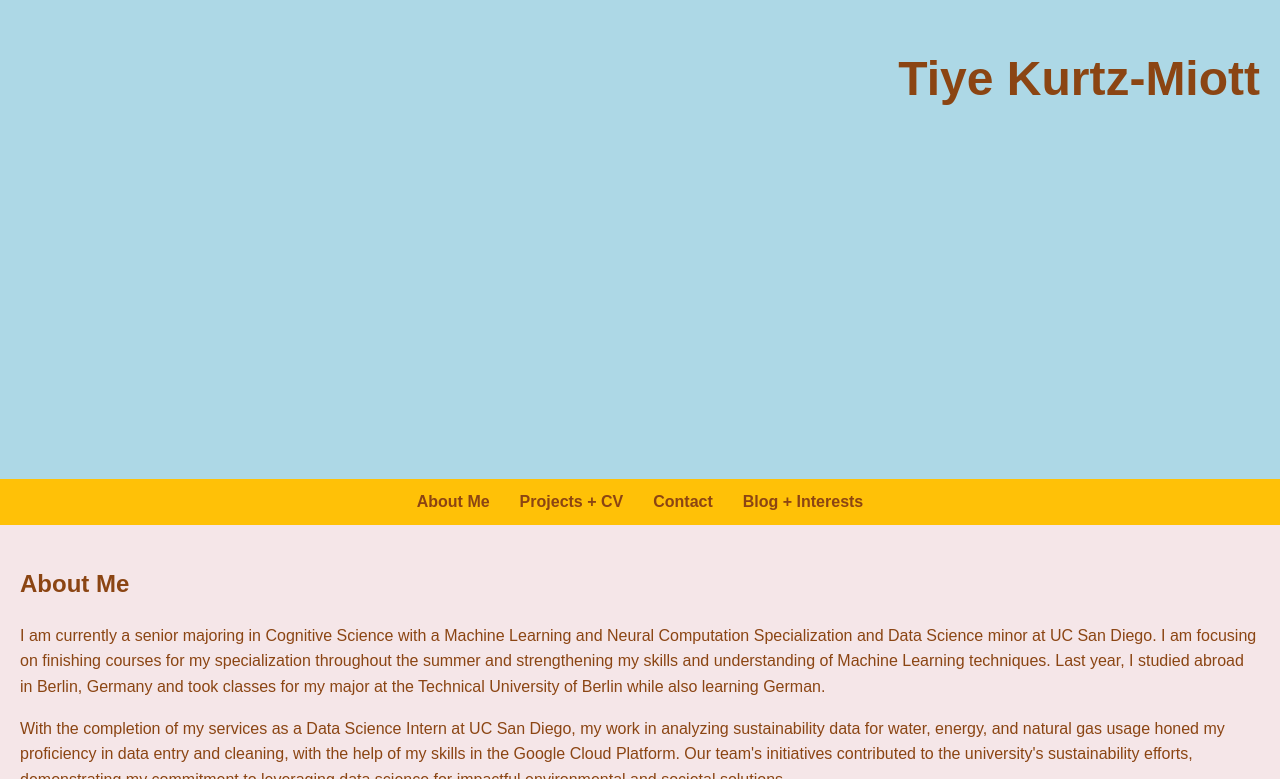
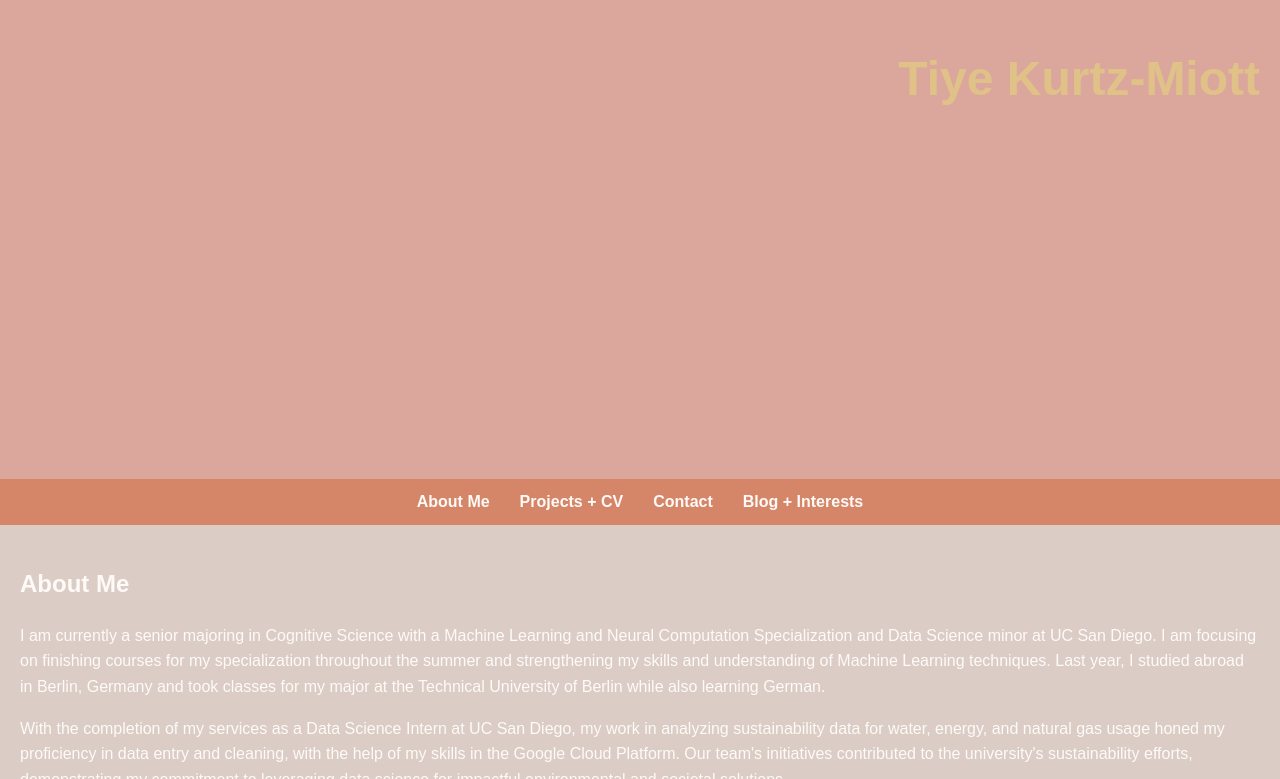
Before and after one commit to tiyeAKM/tiye.kurtz-miott, a plain HTML site: page index.html in a window 1280 px wide. Shown: the part 321-1100 px from the top of the page. Drawn offline with Linux system fonts and the light colour scheme.

Commit message:
Modified Tester

```diff
--- a/index.html
+++ b/index.html
@@ -10,11 +10,11 @@
             line-height: 1.6;
             margin: 0;
             padding: 0;
-            background-color: #F5E6E8; /* Light Beige/Pink */
-            color: #8B4513; /* Mocha Brown */
+            background-color: #DBCCC6; /* Tan/beige */
+            color: #fefaf7; /* white */
         }
         header {
-            background-color: #ADD8E6; /* Light Blue */
+            background-color: #DBA79C; /* Light pink */
             height: 100vh;
             display: flex;
             align-items: center;
@@ -25,10 +25,10 @@
         header h1 {
             font-size: 3em;
             margin: 0;
-            color: #8B4513; /* Mocha Brown */
+            color: #E0C188; /* Sand */
         }
         nav {
-            background: #FFC107; /* Honey Gold */
+            background: #D68668; /* Dark Peach */
             color: white;
             padding: 10px 0;
         }
@@ -43,16 +43,16 @@
             margin: 0 15px;
         }
         nav ul li a {
-            color: #8B4513; /* Mocha Brown */
+            color: #fefaf7; /*white */
             text-decoration: none;
             font-weight: bold;
         }
         section {
             padding: 20px;
-            background-color: #F5E6E8; /* Light Beige/Pink */
+            background-color: #DBCCC6;  /* Tan/beige */
         }
         footer {
-            background: #8B4513; /* Mocha Brown */
+            background: #CE8936; /* Mustard Gold */
             color: white;
             text-align: center;
             padding: 10px 0;
```
